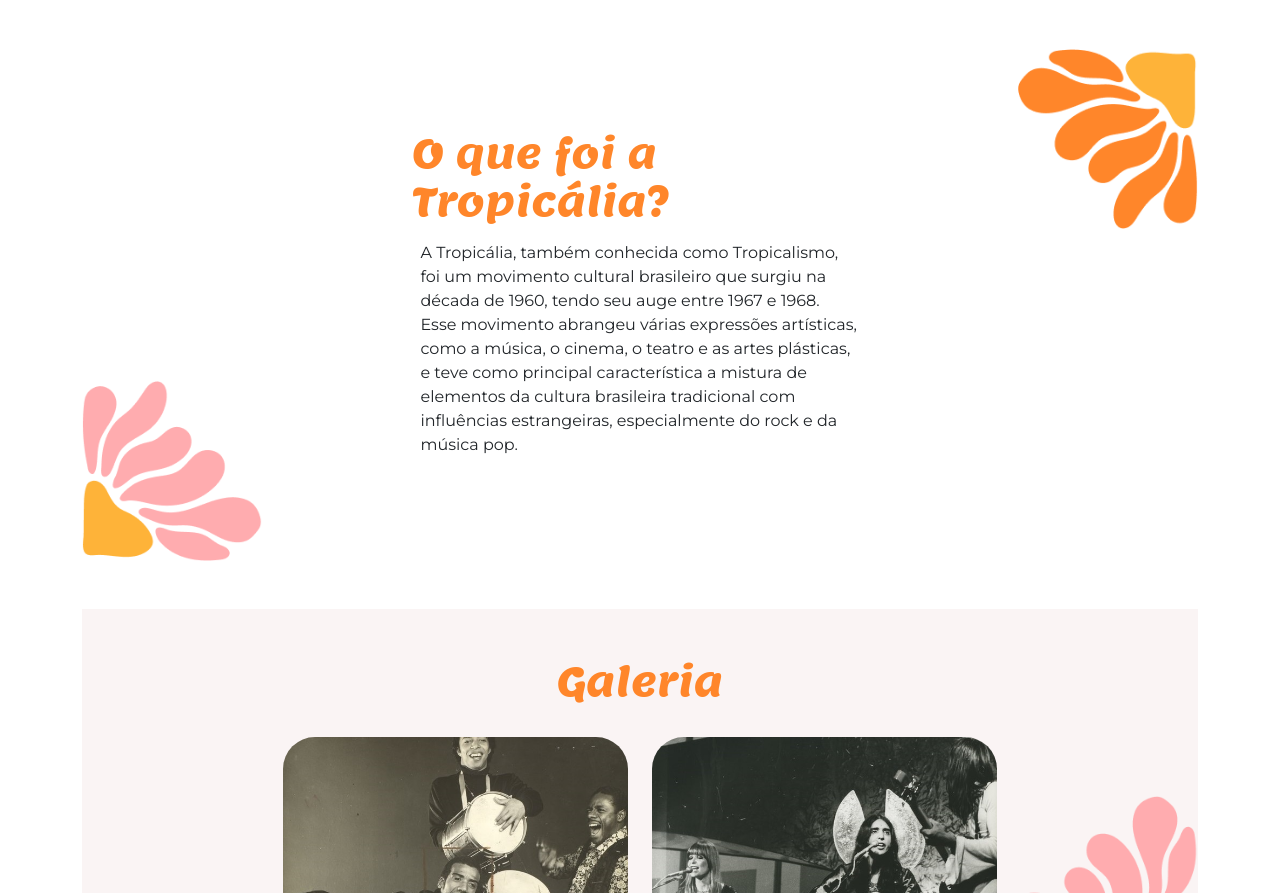
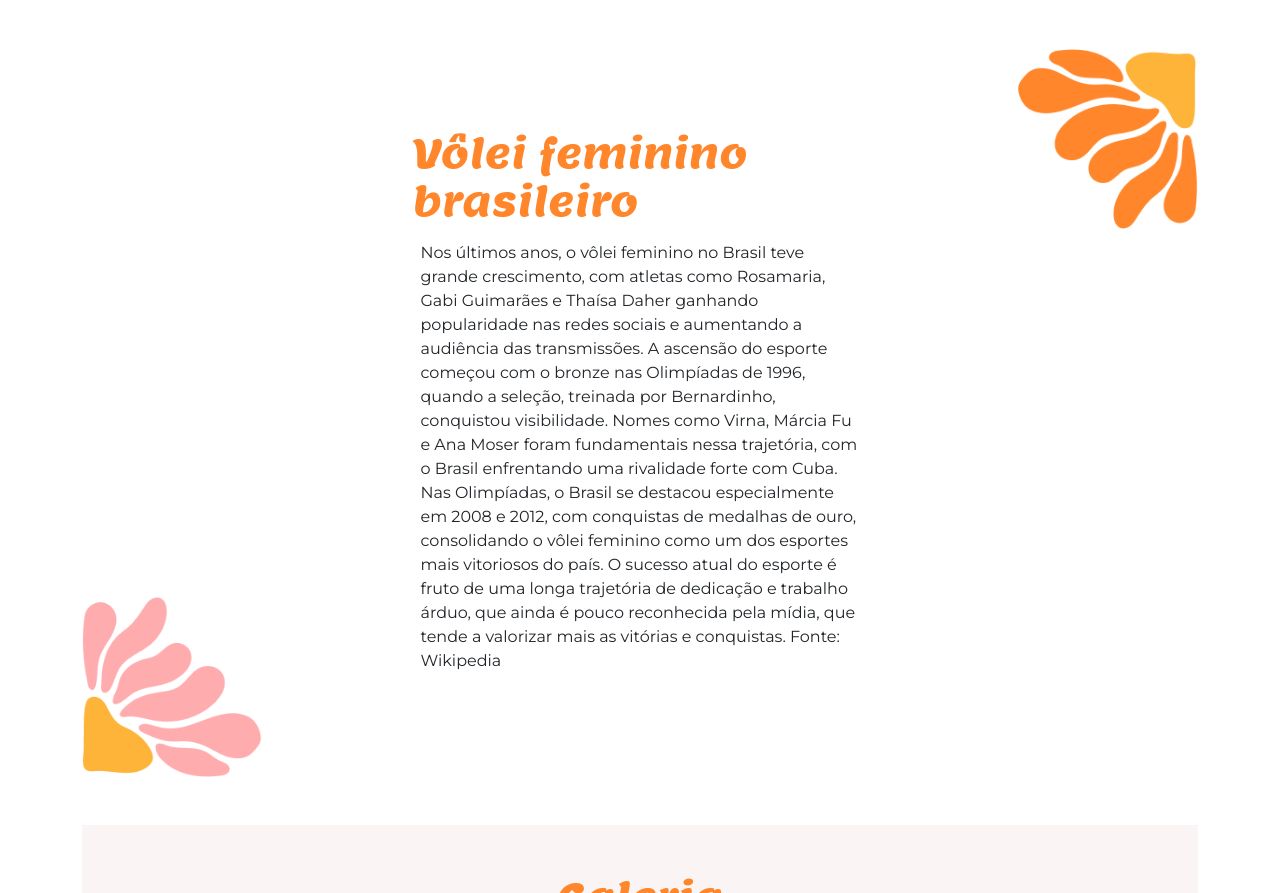
Before and after one commit to Oliverzinha2008/projetooficial-da-oliv, a plain HTML site: page site-acessivel-projeto-inicial/index.html in a window 1280 px wide. Shown: the part 960-1853 px from the top of the page. Drawn offline with nearby package versions, Linux system fonts and the light colour scheme.

Commit message:
Add files via upload

```diff
--- a/site-acessivel-projeto-inicial/index.html
+++ b/site-acessivel-projeto-inicial/index.html
@@ -38,19 +38,24 @@
                         class="btn btn-primary btn-lg botao-inicio fw-semibold">Quero
                         conhecer!</a>
                 </div>
-
+<img src="img/volei.jpeg" class="img-fluid img-inicio">
             </div>
         </section>
 
         <section id="tropicalia" class="my-5 pt-6 secao-tropicalia">
             <div class="container d-flex align-items-center ">
                   <div class="col-5">
-                    <h2>O que foi a Tropicália?</h2>
-                    <p class="p-2">A Tropicália, também conhecida como Tropicalismo, foi um movimento cultural
-                        brasileiro que surgiu na década de 1960, tendo seu auge entre 1967 e 1968. Esse movimento
-                        abrangeu várias expressões artísticas, como a música, o cinema, o teatro e as artes plásticas, e
-                        teve como principal característica a mistura de elementos da cultura brasileira tradicional com
-                        influências estrangeiras, especialmente do rock e da música pop.</p>
+                    <h2>Vôlei feminino brasileiro</h2>
+                    <p class="p-2">Nos últimos anos, o vôlei feminino no Brasil teve grande crescimento, com atletas como Rosamaria,
+                        Gabi Guimarães e Thaísa Daher ganhando popularidade nas redes sociais e aumentando a audiência das transmissões.
+                         A ascensão do esporte começou com o bronze nas Olimpíadas de 1996, quando a seleção, treinada por Bernardinho,
+                         conquistou visibilidade.
+                        Nomes como Virna, Márcia Fu e Ana Moser foram fundamentais nessa trajetória, com o Brasil enfrentando uma rivalidade forte com Cuba.
+                        Nas Olimpíadas, o Brasil se destacou especialmente em 2008 e 2012, com conquistas de medalhas de ouro,
+                        consolidando o vôlei feminino como um dos esportes mais vitoriosos do país.
+                        O sucesso atual do esporte é fruto de uma longa trajetória de dedicação
+                        e trabalho árduo, que ainda é pouco reconhecida pela mídia, que tende a valorizar mais as vitórias e conquistas.
+                        Fonte: Wikipedia </p>
                 </div>
             </div>
         </section>
```
